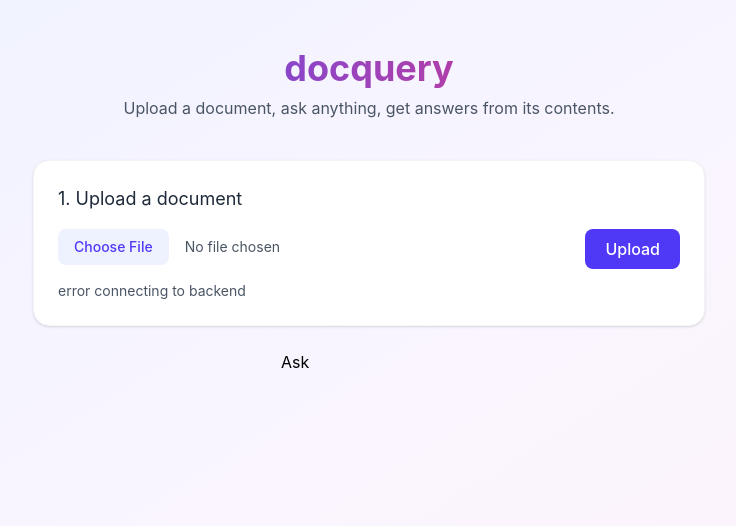
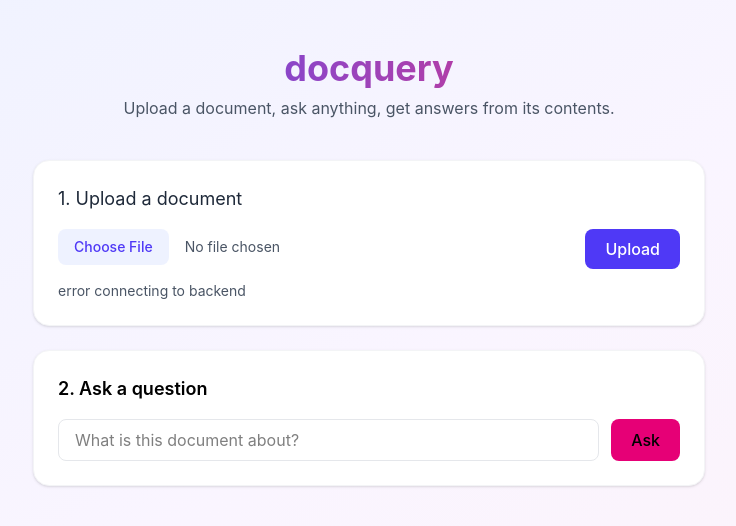
Before and after one commit to Devg03/docquery, a React (Vite) app in the folder frontend/: page / in a window 1280 px wide. Shown: the top 526 px of the page, without its empty margins (271-1007 px from the left). Built offline with nearby package versions, Linux system fonts and the light colour scheme; no server answers.

Commit message:
style: design ask card and answer area

```diff
--- a/frontend/src/App.tsx
+++ b/frontend/src/App.tsx
@@ -104,16 +104,41 @@ function App() {
             />
             <button
               onClick={() => sendToUpload(file)}
-                className="px-5 py-2 rounded-lg bg-indigo-600 text-white font-medium hover:bg-indigo-700 transition">
+                className='px-5 py-2 rounded-lg bg-indigo-600 text-white font-medium hover:bg-indigo-700 transition'>
                   Upload
               </button>
           </div>
           {status && <p className='mt-3 text-sm text-gray-600'>{status}</p>}
         </div>
 
-          <input type="text" value={question} onChange={e => setQuestion(e.target.value)} />
-          <button onClick={() => handleAsk(question)}>Ask</button>
-          <p>{answer}</p>
+        {/* Ask Card */}
+        <div className='bg-white rounded-2xl shadow-sm border border-gray-100 p-6'>
+          <h2 className='text-lg font-semibold text-gray-80 mb-4'>
+            2. Ask a question
+          </h2>
+
+          <div className='flex flex-col sm:flex-row gap-3'>
+            <input
+              type="text"
+              value={question}
+              onChange={(e) => setQuestion(e.target.value)}
+              placeholder='What is this document about?'
+              className='flex-1 px-4 py-2 rounded-lg border border-gray-200 focus:outline-none focus:ring-2 focus:ring-pink-400'
+              />
+            <button
+              onClick={() => handleAsk(question)}
+              className='px-5 py-2 rounded-lg bg-pink-600 text-whiet font-medium hover:bg-pink-700 transition'>
+              Ask
+            </button>
+          </div>
+
+          {answer && (
+            <div className='mt-5 p-4 rounded-xl bg-gradient-to-br from-indigo-50 to-pink-50 border border-indigo-100'>
+              <p className='text-gray-800 whitespace-pre-wrap'>{answer}</p>
+            </div>
+          )}
+        </div>
+
       </div>
     </div>
   )
```
